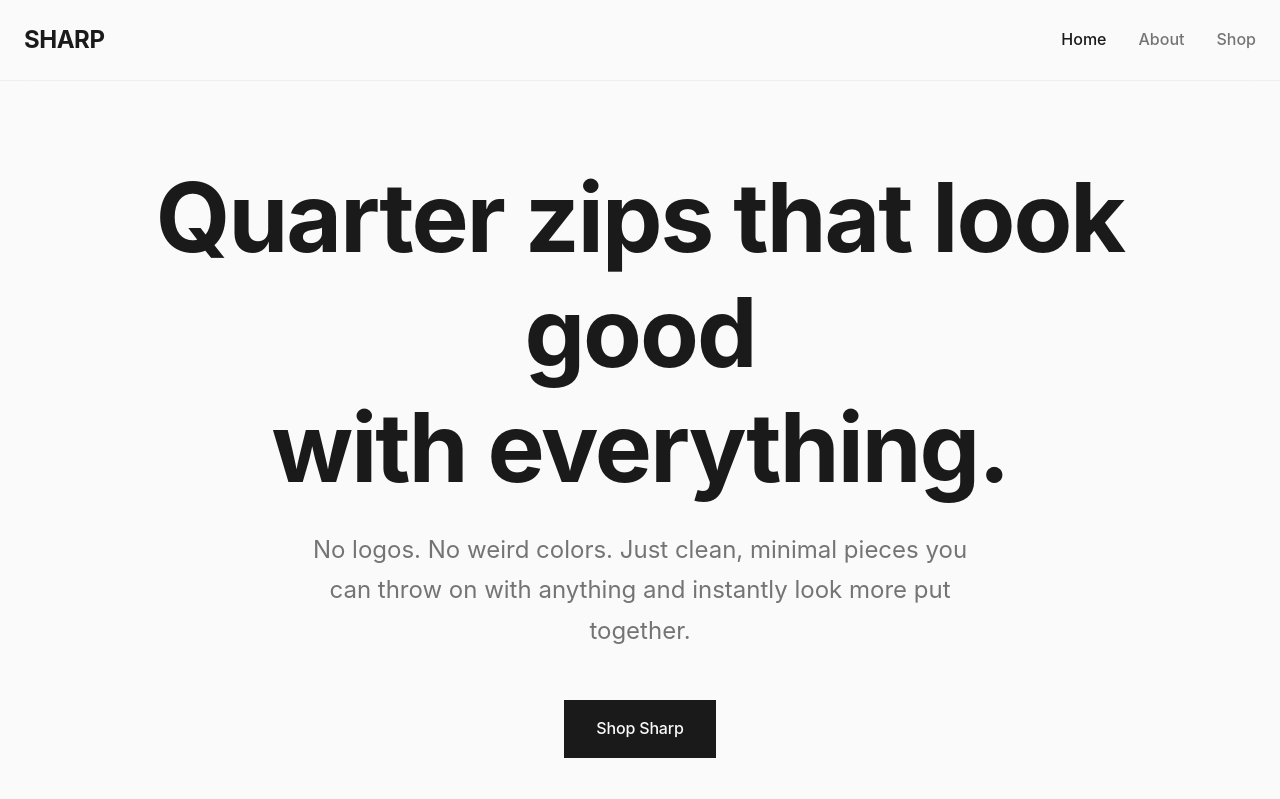
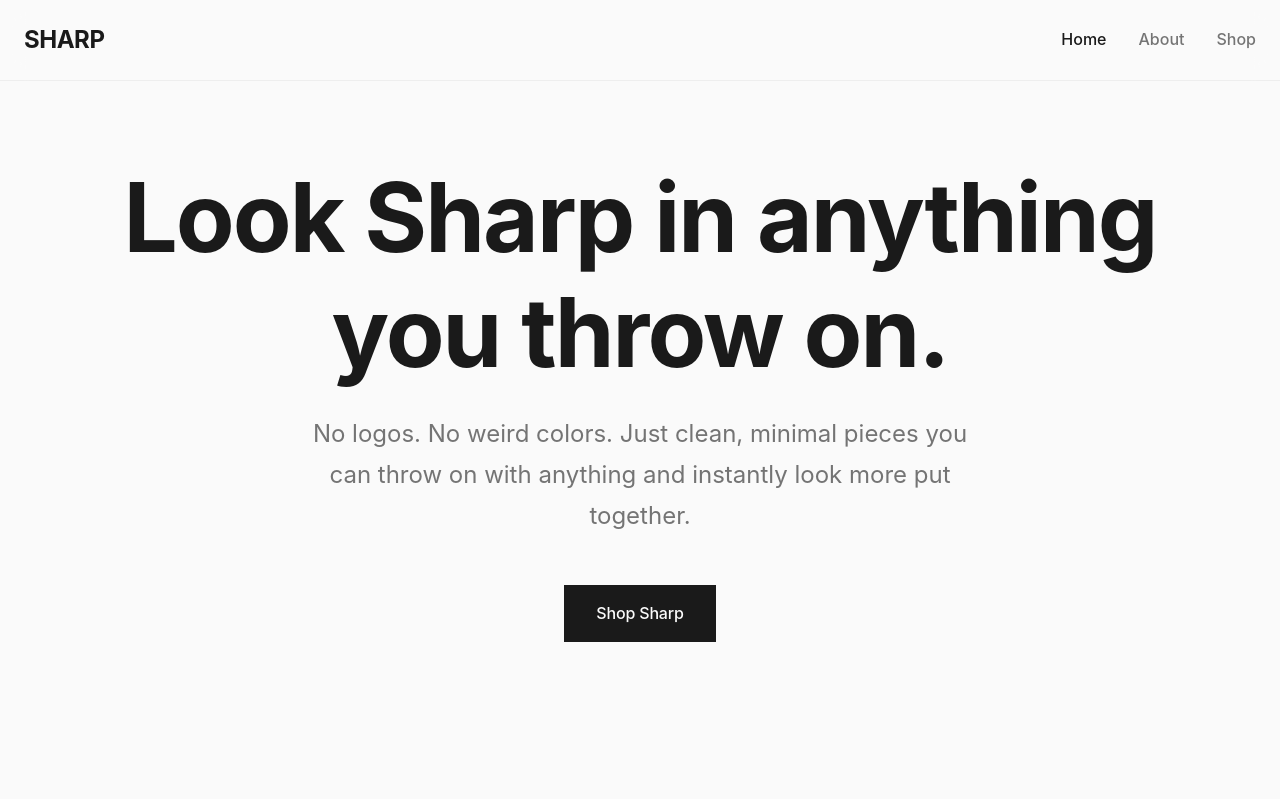
Before and after one commit to timothywdobies/sharp-website, a plain HTML site: page index.html in a window 1280 px wide. Shown: the top 799 px of the page. Drawn offline with Linux system fonts and the light colour scheme.

Commit message:
Update homepage hero headline

```diff
--- a/index.html
+++ b/index.html
@@ -24,7 +24,7 @@
   <!-- Hero Section -->
   <section class="hero">
     <div class="container">
-      <h1>Quarter zips that look good<br>with everything.</h1>
+      <h1>Look Sharp in anything<br>you throw on.</h1>
       <p>No logos. No weird colors. Just clean, minimal pieces you can throw on with anything and instantly look more put together.</p>
       <div style="display: flex; gap: 1rem; justify-content: center; margin-top: 2.5rem; flex-wrap: wrap;">
         <a href="shop.html" class="btn btn-primary">Shop Sharp</a>
```
